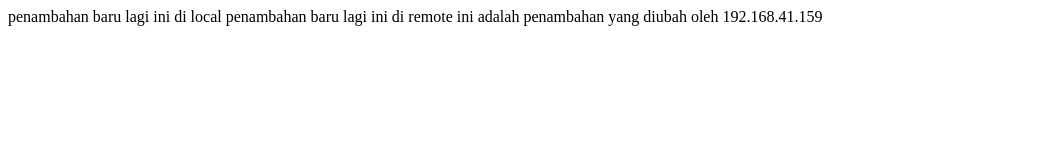
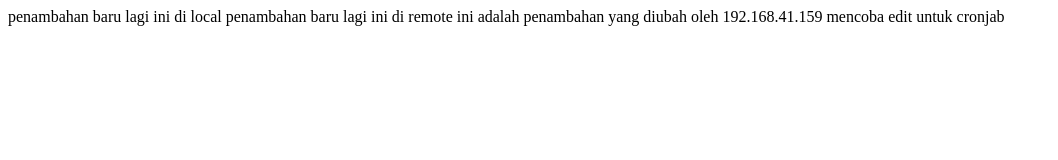
Before and after one commit to Ryanrek007/Hello-Github, a plain HTML site: page index.html in a window 1280 px wide. Shown: the whole page, without its empty margins (0-1058 px from the left). Drawn offline with Linux system fonts and the light colour scheme.

Commit message:
ini meruapka test untuk cronjab

```diff
--- a/index.html
+++ b/index.html
@@ -9,5 +9,6 @@
     penambahan baru lagi ini di local
     penambahan baru lagi ini di remote
     ini adalah penambahan yang diubah oleh  192.168.41.159
+    mencoba edit untuk cronjab
 </body>
 </html>
```
